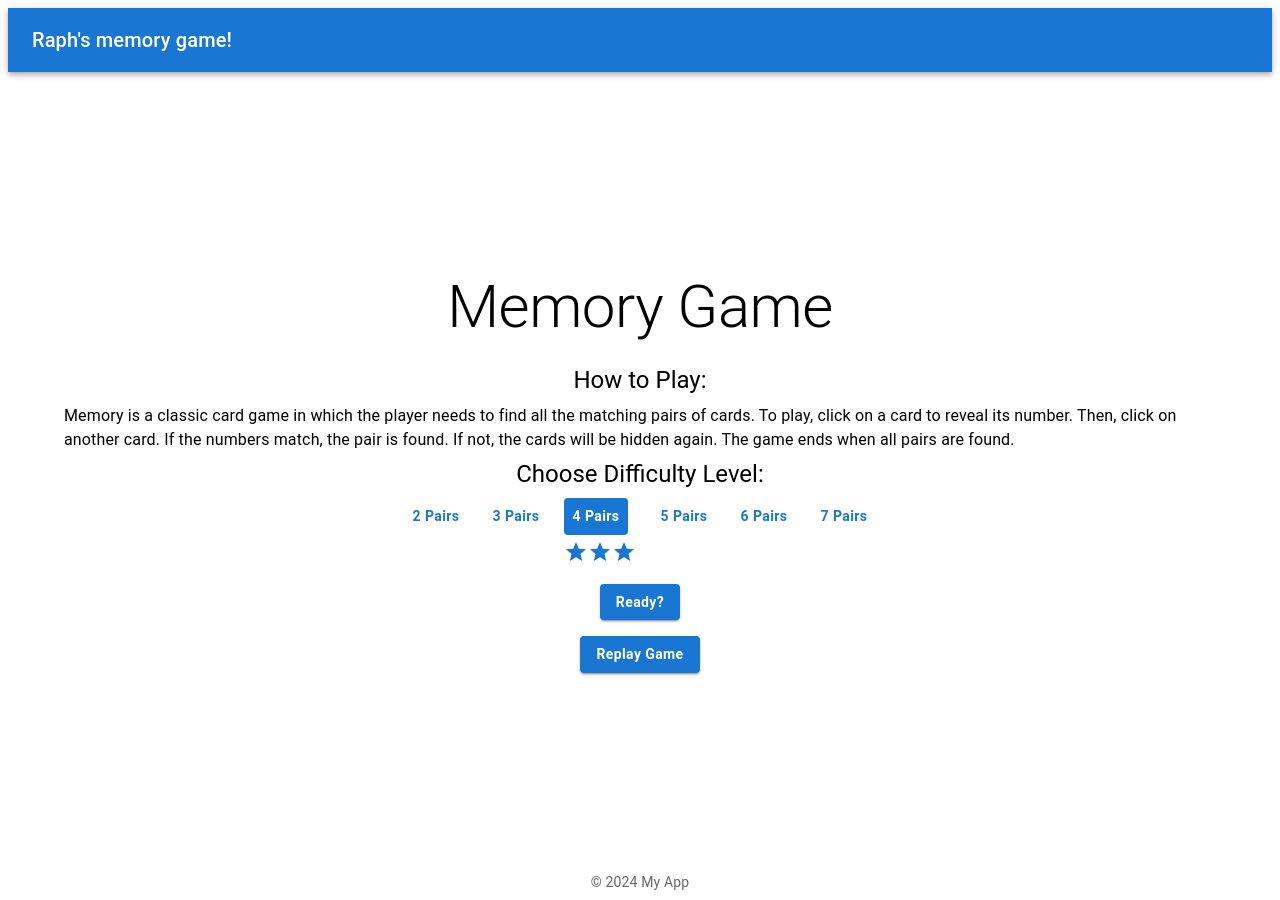
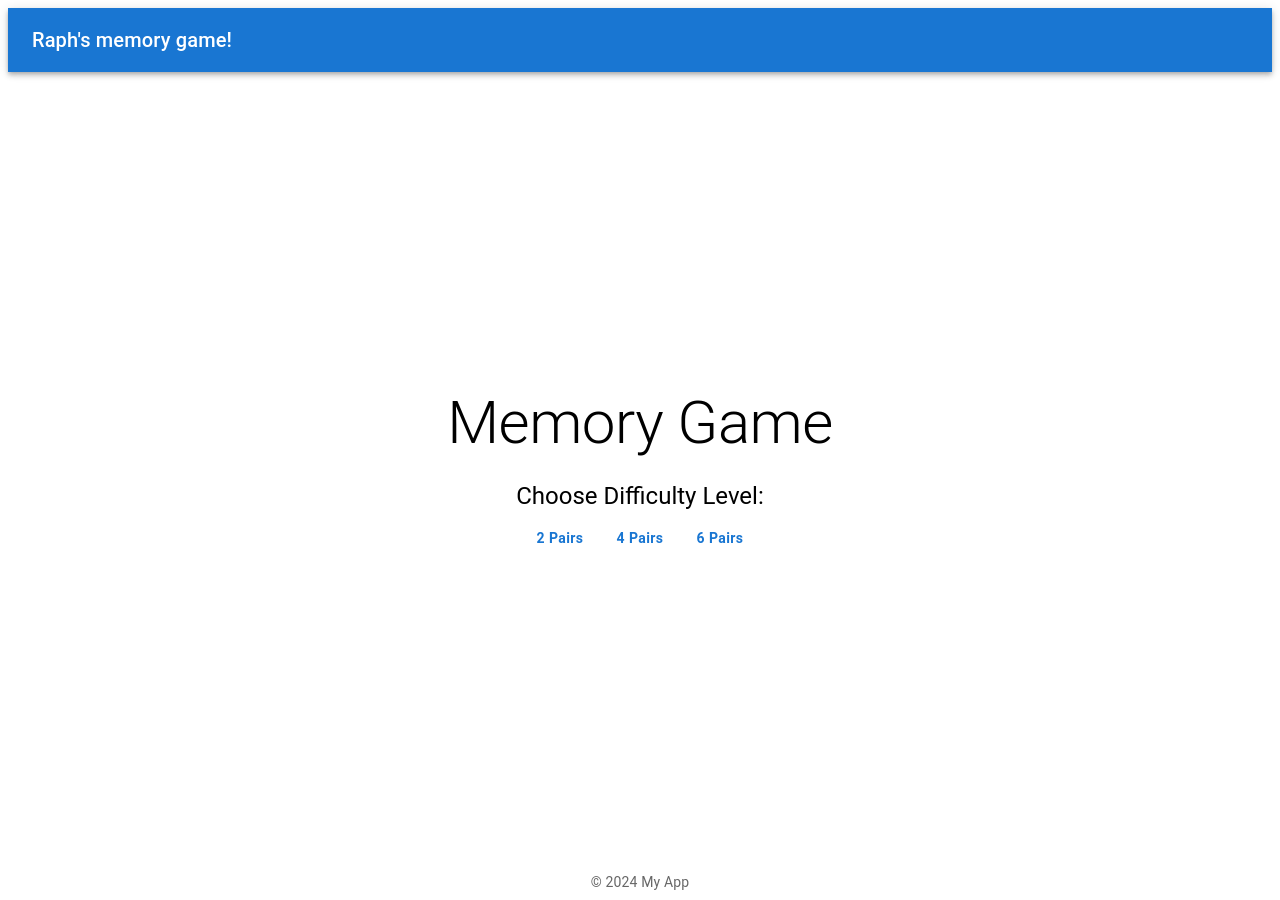
Before and after one commit to RaphDou/nextjs-memory-game, a Next.js app: page / in a window 1280 px wide. Built offline with nearby package versions, Linux system fonts and the light colour scheme.

Commit message:
big bug correction update

```diff
--- a/pages/page.tsx
+++ b/pages/page.tsx
@@ -60,40 +60,61 @@ const StarsContainer = styled(Box)({
   marginTop: '5px',
 });
 
+const levels = [
+  { pairsCount: 2, timeLimit: 60 },
+  { pairsCount: 4, timeLimit: 90 },
+  { pairsCount: 6, timeLimit: 120 },
+  // Ajoutez plus de niveaux selon vos besoins
+];
+
 const Page: React.FC = () => {
   const router = useRouter();
   const theme = useTheme();
-  const [pairsCount, setPairsCount] = useState<number>(4); // Default number of pairs
+  const [selectedLevelIndex, setSelectedLevelIndex] = useState<number | null>(null);
   const [cards, setCards] = useState<number[]>([]);
   const [revealedCards, setRevealedCards] = useState<number[]>([]);
   const [matchedPairs, setMatchedPairs] = useState<number>(0);
   const [gameStarted, setGameStarted] = useState<boolean>(false);
   const [gameOver, setGameOver] = useState<boolean>(false);
-  const [timeLeft, setTimeLeft] = useState<number>(90); // 1 minute 30 seconds in seconds
+  const [timeLeft, setTimeLeft] = useState<number>(0);
   const [foundPairs, setFoundPairs] = useState<number[]>([]);
   const [errorsCount, setErrorsCount] = useState<number>(0);
   const [showGame, setShowGame] = useState<boolean>(false);
   const [starsEarned, setStarsEarned] = useState<number>(0);
-
-  // Store game statistics for each level
-  const [levelStats, setLevelStats] = useState<{ [key: number]: { errors: number; time: number; stars: number } }>({});
+  const [totalStars, setTotalStars] = useState<number>(0);
+  const [levelStats, setLevelStats] = useState<{ [key: number]: { errors: number; timeTaken: number; stars: number } }>({});
 
   useEffect(() => {
-    generateCards();
-  }, [pairsCount]);
+    if (selectedLevelIndex !== null) {
+      initializeLevel();
+    }
+  }, [selectedLevelIndex]);
 
-  const generateCards = () => {
+  const initializeLevel = () => {
+    const level = levels[selectedLevelIndex];
+    setCards(generateCards(level.pairsCount));
+    setRevealedCards([]);
+    setMatchedPairs(0);
+    setGameStarted(false);
+    setGameOver(false);
+    setTimeLeft(level.timeLimit);
+    setFoundPairs([]);
+    setErrorsCount(0);
+    setStarsEarned(0);
+  };
+
+  const generateCards = (pairsCount: number): number[] => {
     const pairs = [];
     for (let i = 1; i <= pairsCount; i++) {
       pairs.push(i, i);
     }
     pairs.sort(() => Math.random() - 0.5);
-    setCards(pairs);
+    return pairs;
   };
 
   useEffect(() => {
     let timer: NodeJS.Timeout;
-    if (gameStarted && !gameOver && matchedPairs !== pairsCount) {
+    if (gameStarted && !gameOver && selectedLevelIndex !== null && matchedPairs !== levels[selectedLevelIndex]?.pairsCount) {
       timer = setInterval(() => {
         setTimeLeft((prevTimeLeft) => {
           if (prevTimeLeft === 0) {
@@ -106,7 +127,7 @@ const Page: React.FC = () => {
       }, 1000);
     }
     return () => clearInterval(timer);
-  }, [gameStarted, gameOver, matchedPairs, pairsCount]);
+  }, [gameStarted, gameOver, matchedPairs, selectedLevelIndex]);
 
   const handleCardClick = (index: number) => {
     if (!gameStarted || revealedCards.length >= 2 || foundPairs.includes(cards[index]) || revealedCards.includes(index)) {
@@ -125,22 +146,13 @@ const Page: React.FC = () => {
         setFoundPairs([...foundPairs, cards[firstIndex]]);
         setRevealedCards([]);
 
-        if (matchedPairs + 1 === pairsCount) {
+        if (matchedPairs + 1 === levels[selectedLevelIndex].pairsCount) {
           const stars = calculateStars();
           setStarsEarned(stars);
-
-          // Update level stats
-          setLevelStats({
-            ...levelStats,
-            [pairsCount]: {
-              errors: errorsCount,
-              time: 90 - timeLeft,
-              stars: stars,
-            },
-          });
+          updateLevelStats(stars);
         }
       } else {
-        setErrorsCount(errorsCount + 1); // Increment errors count
+        setErrorsCount(errorsCount + 1);
         setTimeout(() => {
           setRevealedCards(revealedCards.filter(cardIndex => cardIndex !== firstIndex && cardIndex !== secondIndex));
         }, 1000);
@@ -149,7 +161,7 @@ const Page: React.FC = () => {
   };
 
   const renderCard = (index: number) => {
-    const isRevealed = revealedCards.includes(index) || matchedPairs === pairsCount || foundPairs.includes(cards[index]);
+    const isRevealed = revealedCards.includes(index) || matchedPairs === levels[selectedLevelIndex].pairsCount || foundPairs.includes(cards[index]);
     const value = isRevealed ? cards[index] : '?';
     const isClickable = !isRevealed && revealedCards.length < 2;
 
@@ -169,14 +181,12 @@ const Page: React.FC = () => {
     );
   };
 
-  const handleStartGame = () => {
-    if (!gameStarted) {
+  const handleStartLevel = () => {
     setShowGame(true);
     setGameStarted(true);
-    }
   };
 
-  const calculateStars = () => {
+  const calculateStars = (): number => {
     if (errorsCount <= 2) {
       return 3;
     } else if (errorsCount <= 4) {
@@ -186,18 +196,35 @@ const Page: React.FC = () => {
     }
   };
 
-  const handleReplayGame = () => {
+  const updateLevelStats = (stars: number) => {
+    const levelTimeTaken = levels[selectedLevelIndex].timeLimit - timeLeft;
+    const levelStatsCopy = { ...levelStats };
+    levelStatsCopy[selectedLevelIndex] = { errors: errorsCount, timeTaken: levelTimeTaken, stars: stars };
+    setLevelStats(levelStatsCopy);
+
+    const totalStarsEarned = Object.values(levelStatsCopy).reduce((acc, stat) => acc + stat.stars, 0);
+    setTotalStars(totalStarsEarned);
+
+    console.log(`Level ${selectedLevelIndex + 1} stats - Errors: ${errorsCount}, Time: ${levelTimeTaken} seconds, Stars: ${stars}`);
+  };
+
+  const handleReplayLevel = () => {
+    if (selectedLevelIndex !== null) {
+      const level = levels[selectedLevelIndex];
+      setCards(generateCards(level.pairsCount));
+      setRevealedCards([]);
       setMatchedPairs(0);
+      setGameStarted(true); // Commencer le jeu immédiatement après avoir appuyé sur le bouton "Rejouer"
+      setGameOver(false);
+      setTimeLeft(level.timeLimit);
+      setFoundPairs([]);
       setErrorsCount(0);
-    setTimeLeft(90);
-    setFoundPairs([]);
-    setRevealedCards([]);
-    setStarsEarned(0); // Reset stars earned
-    setShowGame(false); // Hide the game temporarily, so it won't show stats
-    generateCards(); // Regenerate cards for the replayed game
+      setStarsEarned(0);
+    }
   };
 
   const handleBackToMenu = () => {
+    setSelectedLevelIndex(null);
     setShowGame(false);
   };
 
@@ -207,53 +234,42 @@ const Page: React.FC = () => {
         Memory Game
       </Typography>
 
-      <Typography variant="h5" gutterBottom>
-        How to Play:
-      </Typography>
-      <Typography variant="body1" gutterBottom>
-        Memory is a classic card game in which the player needs to find all the matching pairs of cards.
-        To play, click on a card to reveal its number. Then, click on another card. If the numbers match, the pair is found.
-        If not, the cards will be hidden again. The game ends when all pairs are found.
-      </Typography>
-
+      {/* Content before the game starts */}
+      {!showGame && (
+        <div>
           <Typography variant="h5" gutterBottom>
             Choose Difficulty Level:
           </Typography>
           <Grid container spacing={2} justifyContent="center">
-        {[...Array(6)].map((_, count) => (
-          <Grid item key={count}>
+            {levels.map((level, index) => (
+              <Grid item key={index}>
                 <StyledButton
-              selected={pairsCount === count + 2}
-              onClick={() => setPairsCount(count + 2)}
+                  selected={selectedLevelIndex === index}
+                  onClick={() => setSelectedLevelIndex(index)}
                 >
-              {count + 2} Pairs
+                  {level.pairsCount} Pairs
                 </StyledButton>
-            {count + 2 === pairsCount && (
-              <StarsContainer>
-                {[...Array(3)].map((_, starIndex) => (
-                  <Star key={starIndex} color={starIndex < calculateStars() ? 'primary' : 'disabled'} />
-                ))}
-              </StarsContainer>
-            )}
               </Grid>
             ))}
           </Grid>
-
-      {!gameStarted && (
+          {selectedLevelIndex !== null && !gameStarted && (
             <Button
               variant="contained"
               color="primary"
-          onClick={handleStartGame}
+              onClick={handleStartLevel}
               sx={{
                 fontWeight: 'bold',
                 textTransform: 'none',
                 marginTop: '20px',
               }}
             >
-          Ready?
+              Start Level
             </Button>
           )}
+        </div>
+      )}
 
+      {/* During the game */}
       {showGame && (
         <div>
           <Grid container spacing={2} justifyContent="center">
@@ -263,25 +279,32 @@ const Page: React.FC = () => {
         </div>
       )}
 
-      <Snackbar open={gameOver} autoHideDuration={6000} onClose={() => setGameOver(false)}>
-        <MuiAlert onClose={() => setGameOver(false)} severity="error">
-          Game Over! You couldn't find all pairs in time with {errorsCount} errors.
-        </MuiAlert>
-      </Snackbar>
-
-      {matchedPairs === pairsCount && (
+      {/* After the game ends */}
+      {matchedPairs === levels[selectedLevelIndex]?.pairsCount && (
         <Box mt={2}>
           <Typography variant="h4">
-            Congratulations! You found all pairs in {90 - timeLeft} seconds with {errorsCount} errors.{' '}
+            Congratulations! You found all pairs in {levels[selectedLevelIndex].timeLimit - timeLeft} seconds with {errorsCount} errors.{' '}
             <Typography variant="h5">
-              You've earned {calculateStars()} stars!
+              You've earned {starsEarned} stars!
             </Typography>
           </Typography>
         </Box>
       )}
 
+      {/* Buttons during the game */}
       {gameStarted && (
         <Box mt={2}>
+          <ReplayButton
+            variant="contained"
+            color="primary"
+            onClick={handleReplayLevel}
+            sx={{
+              fontWeight: 'bold',
+              textTransform: 'none',
+            }}
+          >
+            Replay Level
+          </ReplayButton>
           <BackButton
             variant="contained"
             color="primary"
@@ -289,6 +312,7 @@ const Page: React.FC = () => {
             sx={{
               fontWeight: 'bold',
               textTransform: 'none',
+              marginLeft: '10px',
             }}
           >
             <ArrowBack />
@@ -297,19 +321,31 @@ const Page: React.FC = () => {
         </Box>
       )}
 
-      {!gameOver && matchedPairs !== pairsCount && (
-        <Box mt={2}>
-          <ReplayButton
-            variant="contained"
-            color="primary"
-            onClick={handleReplayGame}
-            sx={{
-              fontWeight: 'bold',
-              textTransform: 'none',
-            }}
-          >
-            Replay Game
-          </ReplayButton>
+      {/* Snackbar for game over */}
+      <Snackbar open={gameOver} autoHideDuration={6000} onClose={() => setGameOver(false)}>
+        <MuiAlert onClose={() => setGameOver(false)} severity="error">
+          Game Over! You couldn't find all pairs in time with {errorsCount} errors.
+        </MuiAlert>
+      </Snackbar>
+
+      {/* Total stars earned */}
+      {totalStars > 0 && (
+        <Box mt={4}>
+          <Typography variant="h4" align="center" gutterBottom>
+            Total Stars Earned: {totalStars}
+          </Typography>
+          <Typography variant="h5" align="center" gutterBottom>
+            Level Stats:
+          </Typography>
+          <Box sx={{ display: 'flex', flexDirection: 'column', alignItems: 'center' }}>
+            {Object.keys(levelStats).map((levelIndex) => (
+              <Box key={levelIndex}>
+                <Typography variant="h6">
+                  Level {parseInt(levelIndex) + 1} - Stars: {levelStats[parseInt(levelIndex)].stars}
+                </Typography>
+              </Box>
+            ))}
+          </Box>
         </Box>
       )}
     </PageContainer>
```
Lines whose indentation alone changed are shown as unchanged.
